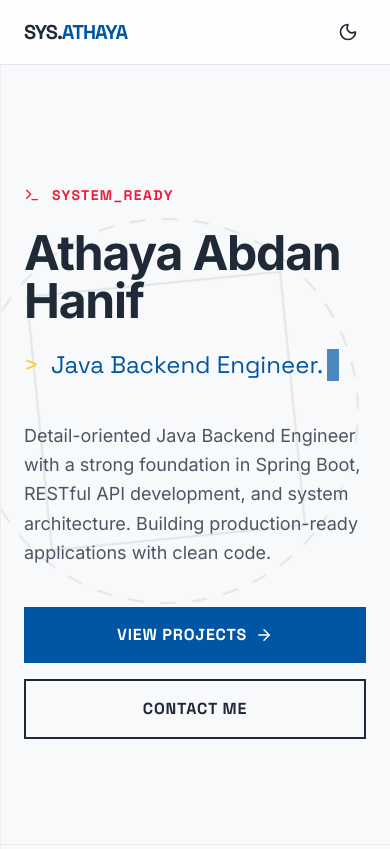
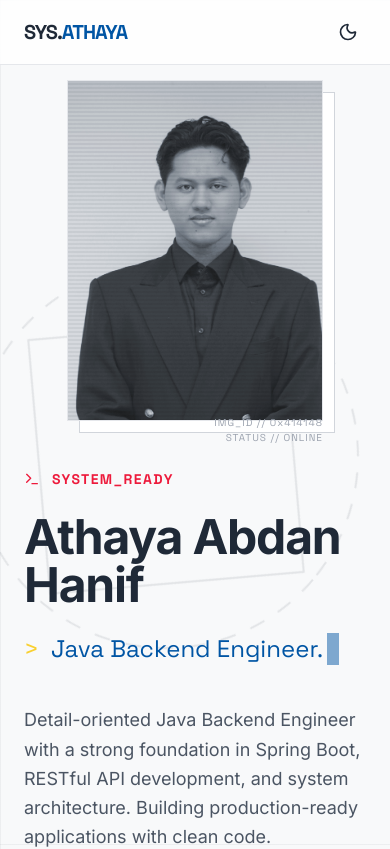
Before and after one commit to tayaya-pnck/PersonalWeb, a React (Vite) app: page / in a window 390 px wide. Shown: the top 849 px of the page. Built offline with nearby package versions, Linux system fonts and the light colour scheme.

Commit message:
feat: add stylized hero photo

```diff
--- a/src/components/Hero.jsx
+++ b/src/components/Hero.jsx
@@ -1,6 +1,7 @@
 import React, { useState, useEffect } from 'react';
 import { motion } from 'framer-motion';
 import { Terminal, ArrowRight } from 'lucide-react';
+import photo from '../assets/formalphoto.jpg';
 
 const Hero = () => {
   const [text, setText] = useState('');
@@ -26,22 +27,23 @@ const Hero = () => {
         </svg>
       </div>
 
+      <div className="flex flex-col-reverse md:flex-row items-center justify-between gap-12 z-10 w-full">
         <motion.div
           initial={{ opacity: 0, y: 30 }}
           animate={{ opacity: 1, y: 0 }}
           transition={{ duration: 0.6 }}
-        className="max-w-3xl z-10"
+          className="max-w-2xl flex-1"
         >
           <div className="flex items-center gap-3 text-mechaRed font-mono font-bold tracking-widest text-sm mb-6">
             <Terminal size={16} />
             <span>SYSTEM_READY</span>
           </div>
 
-        <h1 className="text-5xl md:text-7xl font-extrabold tracking-tight mb-4 text-primary dark:text-gray-100">
+          <h1 className="text-5xl lg:text-7xl font-extrabold tracking-tight mb-4 text-primary dark:text-gray-100">
             Athaya Abdan Hanif
           </h1>
 
-        <div className="text-2xl md:text-4xl font-mono text-gundamBlue h-12 mb-8 flex items-center">
+          <div className="text-2xl lg:text-4xl font-mono text-gundamBlue h-12 mb-8 flex items-center">
             <span className="text-visorYellow mr-3">{'>'}</span>
             {text}
             <motion.span
@@ -51,7 +53,7 @@ const Hero = () => {
             />
           </div>
 
-        <p className="text-lg text-gray-600 dark:text-gray-400 mb-10 max-w-2xl leading-relaxed">
+          <p className="text-lg text-gray-600 dark:text-gray-400 mb-10 max-w-xl leading-relaxed">
             Detail-oriented Java Backend Engineer with a strong foundation in Spring Boot, RESTful API development, and system architecture. Building production-ready applications with clean code.
           </p>
 
@@ -65,6 +67,39 @@ const Hero = () => {
             </a>
           </div>
         </motion.div>
+
+        <motion.div
+          initial={{ opacity: 0, scale: 0.9 }}
+          animate={{ opacity: 1, scale: 1 }}
+          transition={{ duration: 0.6, delay: 0.2 }}
+          className="relative group w-64 md:w-80 aspect-[3/4]"
+        >
+          {/* Stylized Frame Background */}
+          <div className="absolute inset-0 border border-gray-300 dark:border-slate-700 bg-white dark:bg-darkSurface translate-x-3 translate-y-3 transition-transform group-hover:translate-x-4 group-hover:translate-y-4"></div>
+
+          {/* Target Lock Frame */}
+          <div className="absolute inset-0 target-lock-hover opacity-100 p-2 z-10 pointer-events-none"></div>
+
+          {/* Image Container */}
+          <div className="absolute inset-0 overflow-hidden border border-gray-200 dark:border-slate-700 bg-gray-100 dark:bg-slate-800">
+            <img
+              src={photo}
+              alt="Athaya Abdan Hanif"
+              className="w-full h-full object-cover object-top filter grayscale opacity-90 transition-all duration-500 group-hover:grayscale-0 group-hover:opacity-100 mix-blend-multiply dark:mix-blend-luminosity"
+            />
+            {/* Scanlines Overlay */}
+            <div className="absolute inset-0 scanlines opacity-50"></div>
+            {/* Blue Tint Overlay (Cyberpunk/Mecha effect) */}
+            <div className="absolute inset-0 bg-gundamBlue/10 mix-blend-overlay pointer-events-none"></div>
+          </div>
+
+          {/* Technical decorative text */}
+          <div className="absolute -bottom-6 right-0 font-mono text-[10px] text-gray-400 dark:text-gray-500 tracking-widest text-right">
+            IMG_ID // 0x414148 <br/>
+            STATUS // ONLINE
+          </div>
+        </motion.div>
+      </div>
     </section>
   );
 };
--- a/src/index.css
+++ b/src/index.css
@@ -24,6 +24,29 @@
     background-image:
       linear-gradient(to right, rgba(255, 255, 255, 0.05) 1px, transparent 1px),
       linear-gradient(to bottom, rgba(255, 255, 255, 0.05) 1px, transparent 1px);
+  }
+
+  .scanlines {
+    background: linear-gradient(
+      to bottom,
+      rgba(255, 255, 255, 0),
+      rgba(255, 255, 255, 0) 50%,
+      rgba(0, 0, 0, 0.1) 50%,
+      rgba(0, 0, 0, 0.1)
+    );
+    background-size: 100% 4px;
+    pointer-events: none;
+  }
+
+  .dark .scanlines {
+    background: linear-gradient(
+      to bottom,
+      rgba(0, 0, 0, 0),
+      rgba(0, 0, 0, 0) 50%,
+      rgba(0, 0, 0, 0.2) 50%,
+      rgba(0, 0, 0, 0.2)
+    );
+    background-size: 100% 4px;
   }
 
   .target-lock-hover {
```
Also changed, not shown: src/assets/formalphoto.jpg (added). Lines whose indentation alone changed are shown as unchanged.
